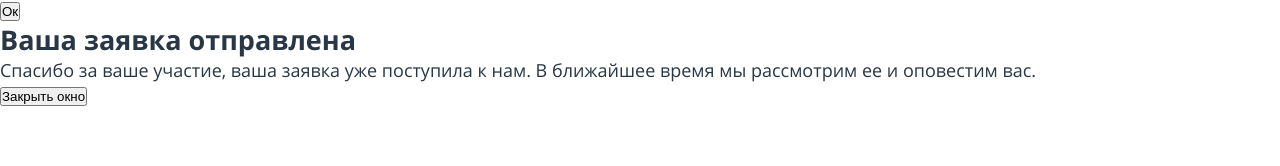
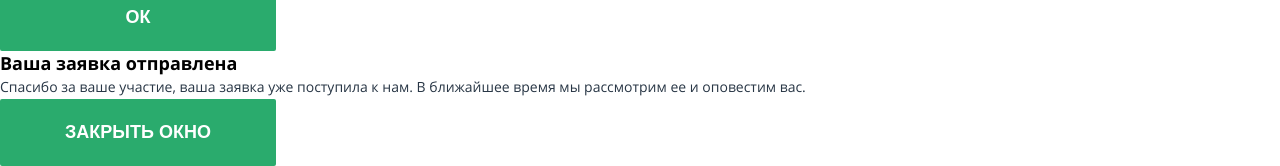
Before and after one commit to multiversal-destroyer/pink, a website: page source/form.html in a window 1280 px wide. Shown: the part 2249-2415 px from the top of the page. Before the commit the page ends 2355 px from the top, so only its background shows below. Drawn offline with nearby package versions, Linux system fonts and the light colour scheme; files that its build step writes are made by us from their sources.

Commit message:
build: add modal.scss

```diff
--- a/source/form.html
+++ b/source/form.html
@@ -210,7 +210,7 @@
 
         <p class="modal-section__description">Проверьте поля, выделенные красным, скорее всего вы забыли их заполнить</p>
 
-        <button class="modal-section__button modal-button">
+        <button class="modal-section__button modal-button button">
           <span class="modal-button__description">Ок</span>
         </button>
       </section>
@@ -222,7 +222,7 @@
 
         <p class="modal-section__description">Спасибо за ваше участие, ваша заявка уже поступила к нам. В ближайшее время мы рассмотрим ее и оповестим вас.</p>
 
-        <button class="modal-section__button modal-button">
+        <button class="modal-section__button modal-button button">
           <span class="modal-button__description">Закрыть окно</span>
         </button>
       </section>
--- /dev/null
+++ b/source/sass/blocks/_modal.scss
@@ -0,0 +1,28 @@
+.modal-section {
+
+  &__title {
+    font-size: 18px;
+    line-height: 24px;
+    font-weight: 700;
+    color: $basic-black;
+  }
+
+  &__description {
+    font-size: 14px;
+    line-height: 24px;
+  }
+}
+
+.modal-button {
+  background-color: $green;
+  padding: 23px 20px;
+  border-radius: 2px;
+  width: 276px;
+
+  &__description {
+    font-size: 18px;
+    font-weight: 700;
+    text-transform: uppercase;
+    color: $basic-white;
+  }
+}
--- a/source/sass/style.scss
+++ b/source/sass/style.scss
@@ -19,3 +19,4 @@
 @import 'blocks/photo.scss';
 @import 'blocks/upload.scss';
 @import 'blocks/lottery.scss';
+@import 'blocks/modal.scss';
```
